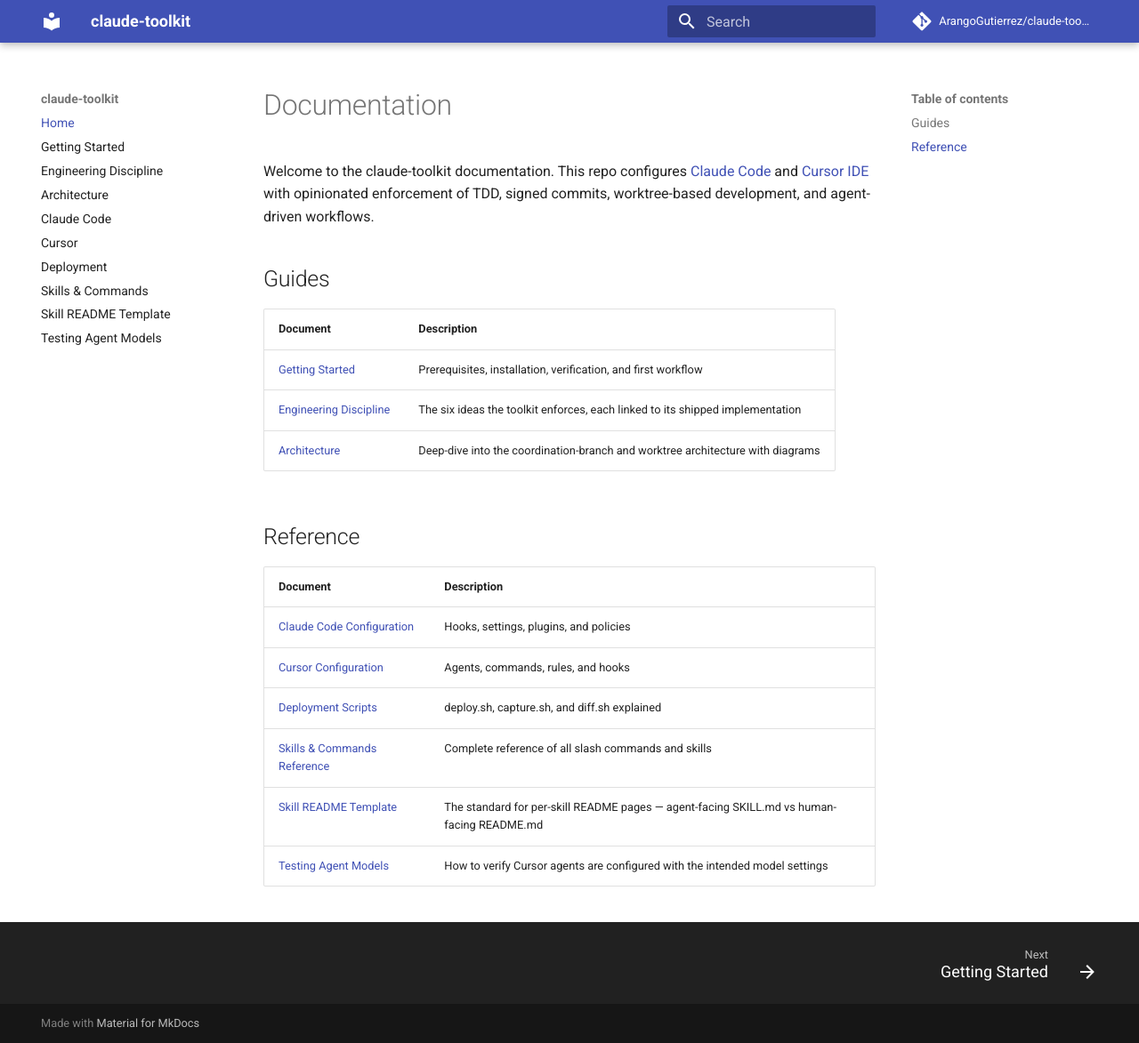
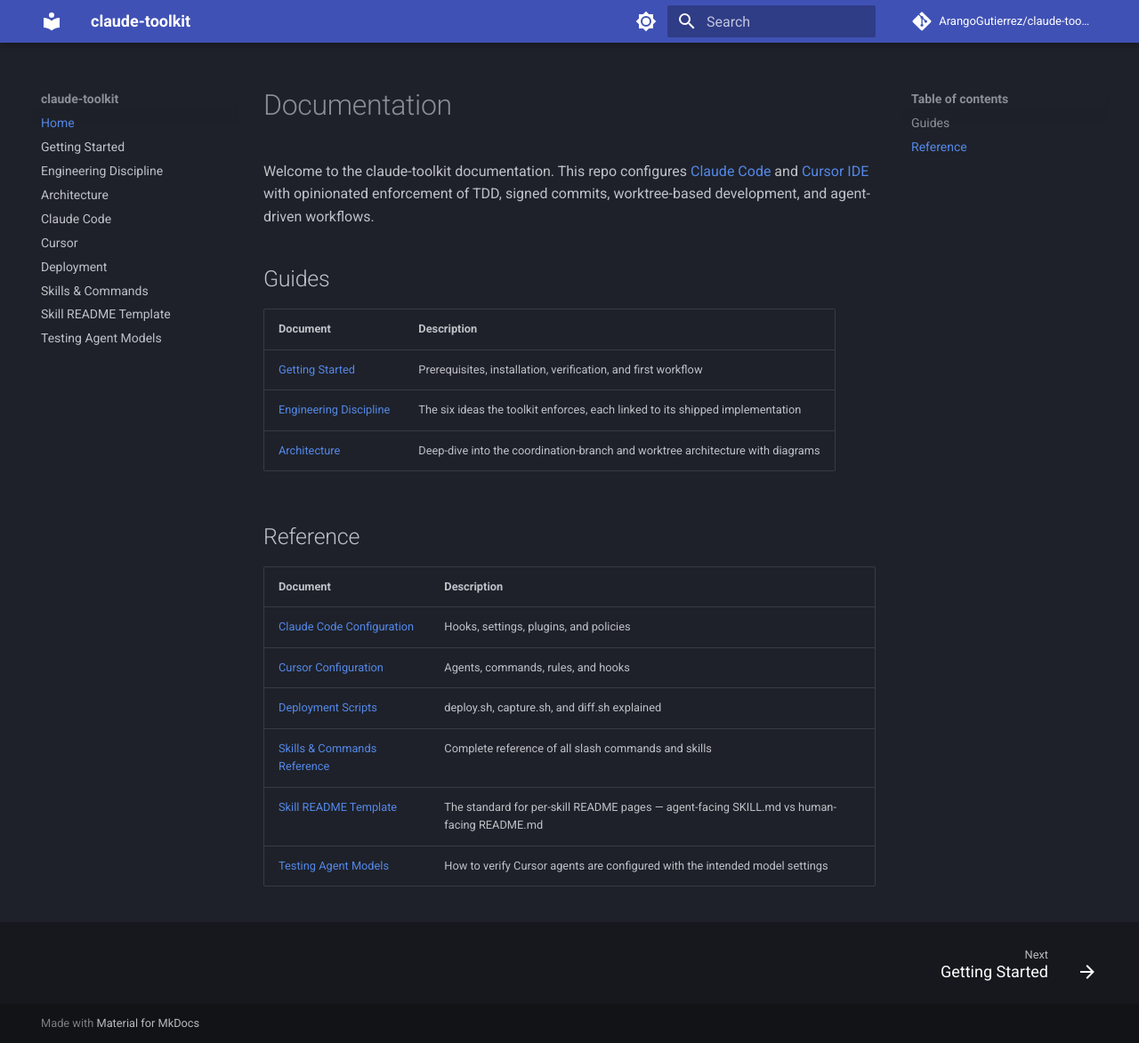
Before and after one commit to ArangoGutierrez/claude-toolkit, an MkDocs documentation site: the page built from docs/README.md, in a window 1280 px wide and 1173 px high. Shown: the whole window at 89% size. Built offline with MkDocs 1.6.1 and Material for MkDocs 9.7.7, drawn with Linux system fonts in a browser that asks for light colours; comment, search, counter and statistics services are not loaded.

Commit message:
feat(site): dark mode by default + live-site link (#5)
Material slate scheme first (default) with a light-mode toggle; README points readers at the published Pages site (branch-review Minor-5).

Signed-off-by: Carlos Eduardo Arango Gutierrez <arangogutierrez@gmail.com>

```diff
--- a/mkdocs.yml
+++ b/mkdocs.yml
@@ -6,6 +6,16 @@
 
 theme:
   name: material
+  palette:
+    # Dark mode is the default; first entry wins.
+    - scheme: slate
+      toggle:
+        icon: material/brightness-7
+        name: Switch to light mode
+    - scheme: default
+      toggle:
+        icon: material/brightness-4
+        name: Switch to dark mode
   features:
     - navigation.top
     - navigation.footer
```
Also changed, not shown: README.md (+2 -0 lines).
